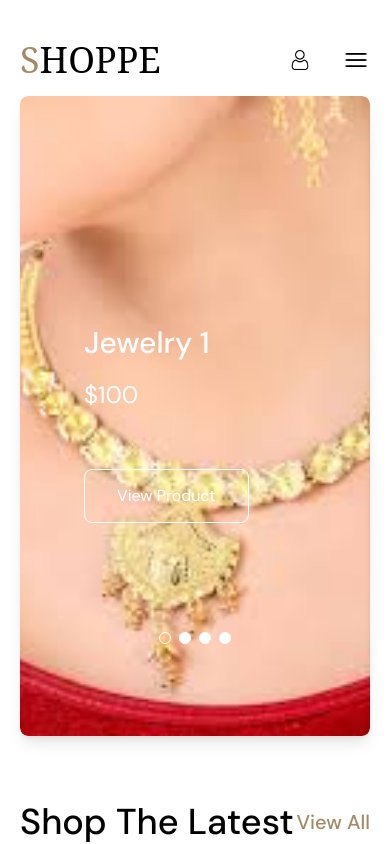
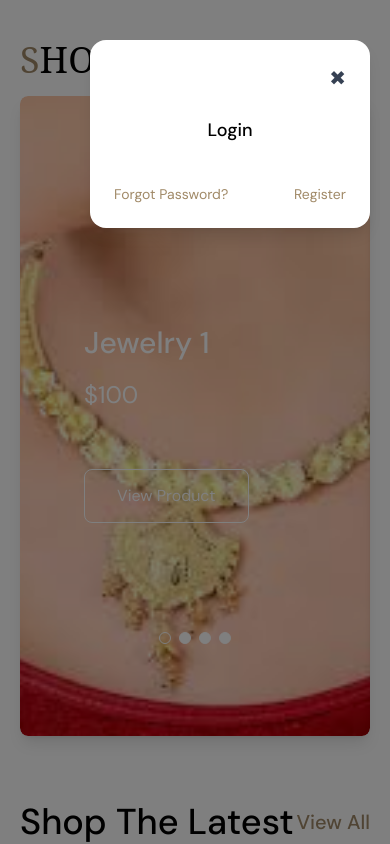
Before and after one commit to Giorgi-Khoshtaria/jewelry-shop, a React (Vite) app in the folder jewelry-shop-front/: page / in a window 390 px wide. Both pictures are taken after a click on the element 300 px from the left and 60 px from the top of the page. Shown: the top 844 px of the page. Built offline with nearby package versions, Linux system fonts and the light colour scheme; a web font is replaced by a local one.

Commit message:
feat:add user modal

```diff
--- a/jewelry-shop-front/src/Components/Header/Header.tsx
+++ b/jewelry-shop-front/src/Components/Header/Header.tsx
@@ -3,13 +3,17 @@ import { motion, AnimatePresence } from "framer-motion";
 
 function Header() {
   const [show, setShow] = useState(false);
+  const [showUserModal, setShowUserModal] = useState(false);
 
   const handleModalShow = () => {
     setShow(!show);
   };
+  const handleShowUserModal = () => {
+    setShowUserModal(!showUserModal);
+  };
 
   return (
-    <header className="w-full mt-5 flex justify-between items-center">
+    <header className="w-full relative mt-5 flex justify-between items-center">
       <a
         href="/"
         className="font-font_secondary leading-10 text-4xl font-normal text-black"
@@ -21,19 +25,19 @@ function Header() {
       </a>
       <section className="flex justify-center items-center gap-12 max-lg:gap-8">
         <nav>
-          <ul className="flex justify-center items-center gap-16 max-lg:gap-10 max-md:hidden ">
+          <ul className="flex justify-center items-center gap-16 max-lg:gap-10 max-md:hidden">
             <li>
-              <a href="" className="text-base font-normal leading-7">
+              <a href="" className="text-base font-normal leading-7 text-black">
                 Shop
               </a>
             </li>
             <li>
-              <a href="" className="text-base font-normal leading-7">
+              <a href="" className="text-base font-normal leading-7 text-black">
                 Blog
               </a>
             </li>
             <li>
-              <a href="" className="text-base font-normal leading-7">
+              <a href="" className="text-base font-normal leading-7 text-black">
                 Our Story
               </a>
             </li>
@@ -51,7 +55,7 @@ function Header() {
               className="w-5 h-5"
             />
           </div>
-          <div>
+          <div onClick={handleShowUserModal}>
             <img src="/assets/user.png" alt="user" className="w-5 h-5" />
           </div>
           <div
@@ -63,10 +67,56 @@ function Header() {
         </div>
       </section>
 
+      {/* userModal */}
+      <AnimatePresence>
+        {showUserModal && (
+          <>
+            {/* Overlay */}
+            <motion.div
+              className="fixed inset-0 bg-overlay z-10"
+              initial={{ opacity: 0 }}
+              animate={{ opacity: 1 }}
+              exit={{ opacity: 0 }}
+              onClick={handleShowUserModal} // Close modal when clicked on overlay
+            />
+
+            {/* Modal Content */}
+            <motion.div
+              className="absolute top-0 right-0 w-70 rounded-2xl bg-white shadow-lg p-6 flex flex-col gap-6 z-20"
+              initial={{ y: "-100%" }} // Start from above the screen
+              animate={{ y: 0 }} // Move to normal position
+              exit={{ y: "-10%" }} // Move upwards when exiting
+              transition={{ type: "spring", stiffness: 300, damping: 30 }}
+              onClick={(e) => e.stopPropagation()} // Prevent closing when clicking inside
+            >
+              <button
+                onClick={handleShowUserModal}
+                className="self-end text-xl text-gray-700"
+              >
+                ✖
+              </button>
+              <div className=" w-full flex flex-col  items-center gap-10">
+                <a href="/login" className="text-lg font-medium text-black">
+                  Login
+                </a>
+                <div className=" w-full flex justify-between items-center gap-4">
+                  <a href="/forgot-password" className="text-sm text-Accent ">
+                    Forgot Password?
+                  </a>
+                  <a href="/registration" className="text-sm text-Accent">
+                    Register
+                  </a>
+                </div>
+              </div>
+            </motion.div>
+          </>
+        )}
+      </AnimatePresence>
+
       {/* Modal with Animation */}
       <AnimatePresence>
         {show && (
-          <>
+          <div>
             {/* Overlay with fade-in animation */}
             <motion.div
               className="fixed inset-x-0 top-0 bottom-0 bg-overlay z-10"
@@ -91,7 +141,7 @@ function Header() {
               >
                 ✖
               </button>
-              <div className=" flex justify-center items-center gap-10">
+              <div className="flex justify-center items-center gap-10">
                 <div>
                   <img
                     src="/assets/search.png"
@@ -109,18 +159,18 @@ function Header() {
               </div>
 
               <nav className="flex flex-col items-center gap-4">
-                <a href="/" className="text-lg font-medium text-gray-800">
+                <a href="/" className="text-lg font-medium text-black">
                   Shop
                 </a>
-                <a href="/" className="text-lg font-medium text-gray-800">
+                <a href="/" className="text-lg font-medium text-black">
                   Blog
                 </a>
-                <a href="/" className="text-lg font-medium text-gray-800">
+                <a href="/" className="text-lg font-medium text-black">
                   Our Story
                 </a>
               </nav>
             </motion.div>
-          </>
+          </div>
         )}
       </AnimatePresence>
     </header>
```
